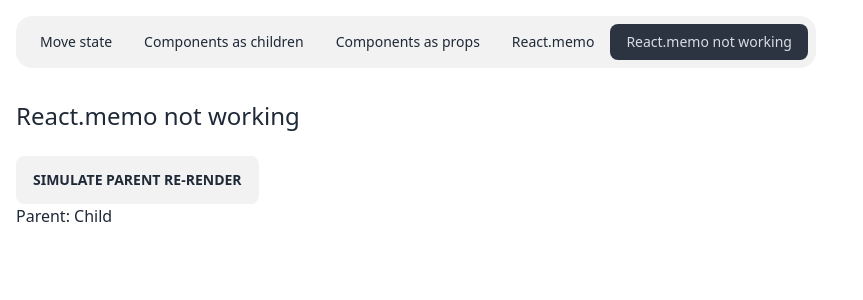
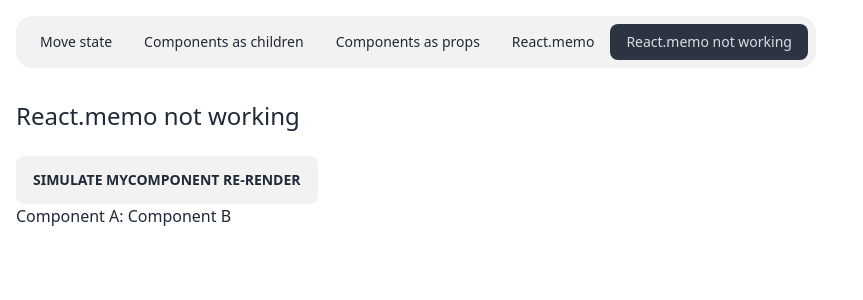
Before and after one commit to jankalfus/react-performance, a React (Vite) app: page /react-memo-not-working in a window 1280 px wide. Shown: the top 300 px of the page, without its empty margins (0-863 px from the left). Built offline with nearby package versions, Linux system fonts and the light colour scheme.

Commit message:
Rename for clarity

```diff
--- a/src/react-memo-not-working/ReactMemoNotWorking.tsx
+++ b/src/react-memo-not-working/ReactMemoNotWorking.tsx
@@ -8,25 +8,25 @@
   return (
     <>
       <button className="btn" onClick={() => setCount((count) => count + 1)}>
-        Simulate parent re-render
+        Simulate MyComponent re-render
       </button>
       <MyComponent />
     </>
   );
 };
 
-type ParentProps = {
+type ComponentAProps = {
   readonly children: React.ReactElement;
   readonly onClick: () => void;
 };
 
-const Parent = ({ children, onClick }: ParentProps) => (
-  <div onClick={onClick}>Parent: {children}</div>
+const ComponentA = ({ children, onClick }: ComponentAProps) => (
+  <div onClick={onClick}>Component A: {children}</div>
 );
-const MemoizedParent = React.memo(Parent);
+const MemoizedComponentA = React.memo(ComponentA);
 
-const Child = () => <span>Child</span>;
-const MemoizedChild = React.memo(Child);
+const ComponentB = () => <span>Component B</span>;
+const MemoizedComponentB = React.memo(ComponentB);
 
 function MyComponent() {
   const handleClick = useCallback(() => {
@@ -34,8 +34,8 @@
   }, []);
 
   return (
-    <MemoizedParent onClick={handleClick}>
-      <MemoizedChild />
-    </MemoizedParent>
+    <MemoizedComponentA onClick={handleClick}>
+      <MemoizedComponentB />
+    </MemoizedComponentA>
   );
 }
```
